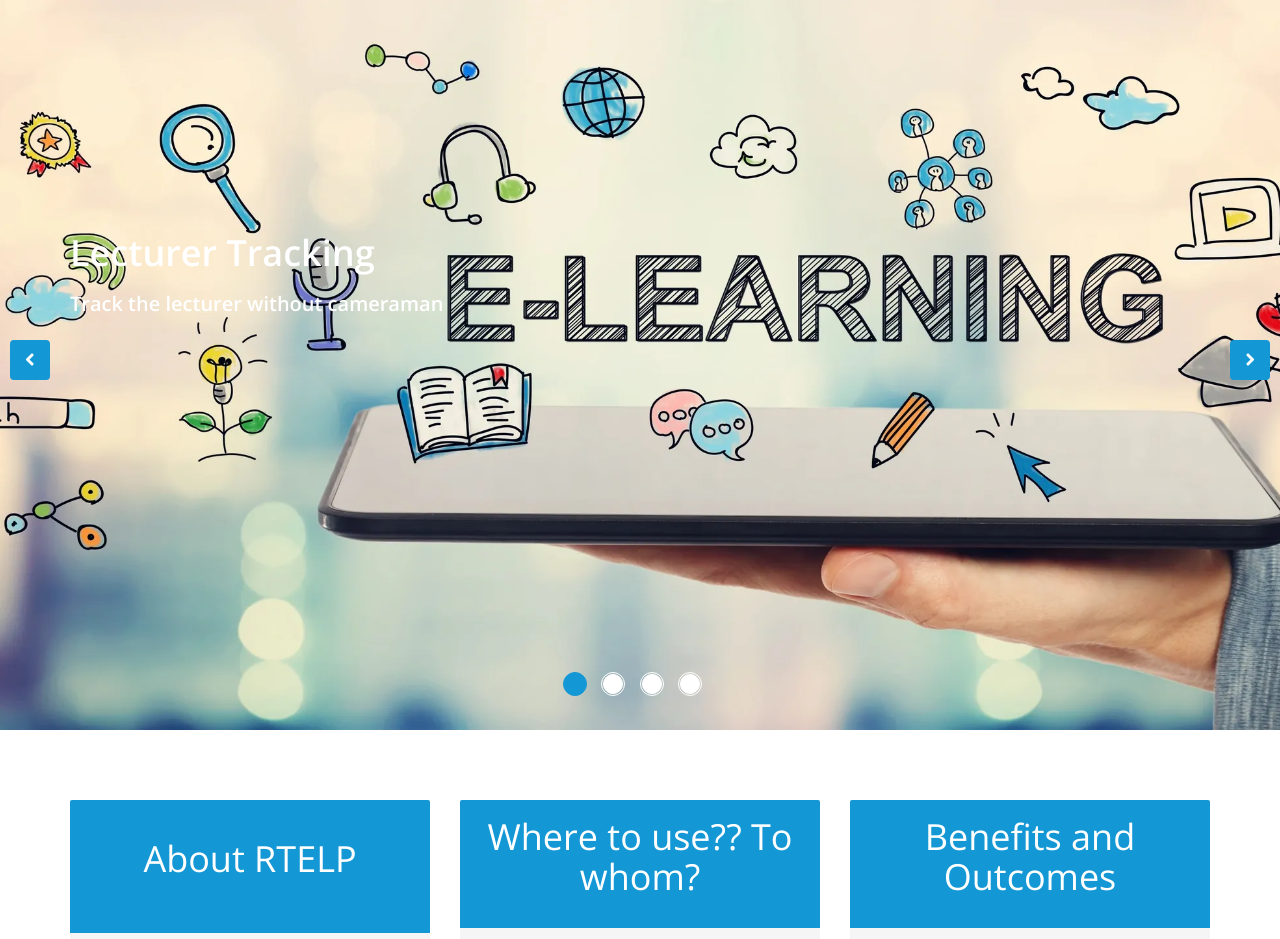
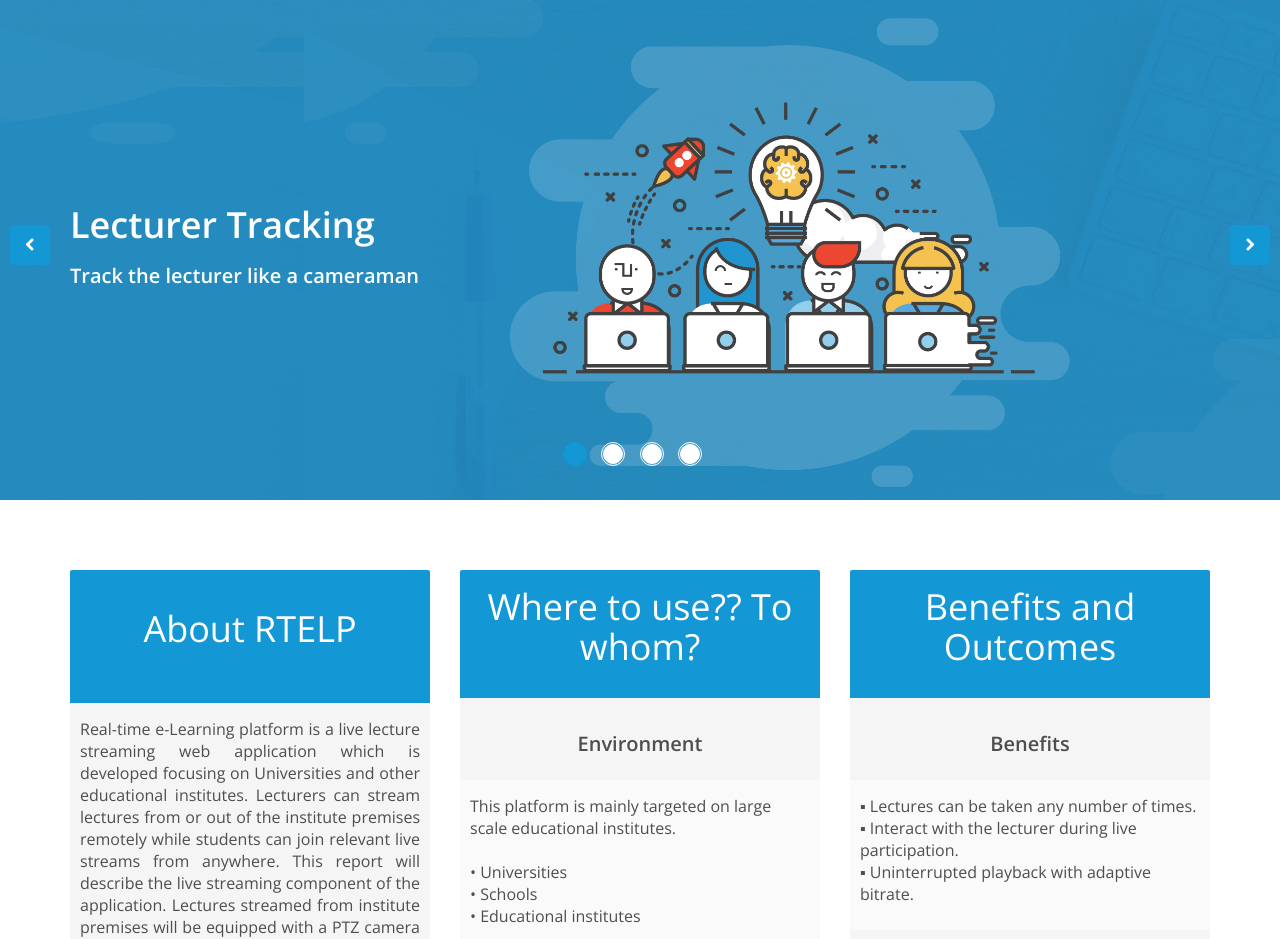
Before and after one commit to hiranthaA/rtelp-website, a PHP site: page / in a window 1280 px wide. Shown: the part 107-1046 px from the top of the page. Run offline with PHP 8.4, Linux system fonts and the light colour scheme.

Commit message:
UI tweaks

```diff
--- a/about-us.html
+++ b/about-us.html
@@ -59,7 +59,7 @@
         </nav><!--/nav-->
 	</header><!--/header-->
 
-    <section id="about-us">
+    <section id="about-us"  style="min-height: calc(100vh - 189px);">
         <div class="container">
 			<!-- our-team -->
 			<div class="team">
--- a/css/main.css
+++ b/css/main.css
@@ -374,25 +374,25 @@ input.search-form:hover {
 
 
 #playback{
-  margin-top: 11%;
+  /* margin-top: 11%; */
 }
 
 #livestreaming{
 
 }
 
-#tracking{margin-top: 42%;}
+/* #tracking{margin-top: 42%;} */
 
 #stdlecInt{
 
 }
 
 #main-slider .carousel .carousel-content {
-  /* margin-top: 150px; */
+  margin-top: 150px;
 }
 
 #main-slider .carousel .slide-margin{
-  /* margin-top: 140px; */
+  margin-top: 55px;
 }
 
 #main-slider .carousel h2 {
--- a/domain.html
+++ b/domain.html
@@ -57,7 +57,7 @@
 
     </header><!--/header-->
 
-    <section id="content" class="shortcode-item">
+    <section id="content" class="shortcode-item" style="min-height: calc(100vh - 189px);">
         <div class="container">
             <div class="row">
 
@@ -277,7 +277,7 @@
             </div><!--/.row-->
         </div><!--/.container-->
     </section><!--/#content-->
-    <br>
+
 	<style type="text/css">
 	a{
 	color:#4e4e4e;
--- a/index.html
+++ b/index.html
@@ -76,13 +76,13 @@
             </ol>
             <div class="carousel-inner">
 
-                <div class="item active" style="background-image: url(images/slider/bg44.webp)">
+                <div class="item active" style="background-image: url(images/slider/bg55.jpg);height: 500px;">
                     <div class="container">
                         <div class="row slide-margin">
                             <div class="col-sm-6">
                                 <div class="carousel-content" id="tracking">
                                     <h1 class="animation animated-item-1">Lecturer Tracking </h1>
-                                    <h2 class="animation animated-item-2">Track the lecturer without cameraman</h2>
+                                    <h2 class="animation animated-item-2">Track the lecturer like a cameraman</h2>
 
                                 </div>
                             </div>
@@ -97,7 +97,7 @@
                     </div>
                 </div><!--/.item-->
 
-                <div class="item" style="background-image: url(images/slider/bg55.jpg)">
+                <div class="item" style="background-image: url(images/slider/bg55.jpg);height: 500px;">
                     <div class="container">
                         <div class="row slide-margin">
                             <div class="col-sm-6">
@@ -118,7 +118,7 @@
                     </div>
                 </div><!--/.item-->
 
-                <div class="item" style="background-image: url(images/slider/bg11.jpg)">
+                <div class="item" style="background-image: url(images/slider/bg55.jpg);height: 500px;">
                     <div class="container">
                         <div class="row slide-margin">
                             <div class="col-sm-6">
@@ -136,13 +136,13 @@
                     </div>
                 </div><!--/.item-->
 
-				<div class="item" style="background-image: url(images/slider/bg33.jpg)">
+				<div class="item" style="background-image: url(images/slider/bg55.jpg);height: 500px;">
                     <div class="container">
                         <div class="row slide-margin">
                             <div class="col-sm-6">
                                 <div class="carousel-content" id="stdlecInt">
                                     <h1 class="animation animated-item-1">Live Student-Lecturer Interaction</h1>
-                                    <h2 class="animation animated-item-2">Any questions? Interact with the lecturer with your webcam</h2>
+                                    <h2 class="animation animated-item-2">Any questions? Interact with the lecturer<br> with your webcam / chatbox</h2>
 
                                 </div>
                             </div>
--- a/milestone.html
+++ b/milestone.html
@@ -56,7 +56,7 @@
 
     </header><!--/header-->
 
-    <section id="content" class="shortcode-item">
+    <section id="content" class="shortcode-item" style="min-height: calc(100vh - 189px);">
         <div class="container">
             <div class="row">
 
@@ -261,8 +261,6 @@
     </section><!--/#content-->
 
 
-<br>
-<br>
     <footer id="footer" class="midnight-blue">
         <div class="container">
             <div class="row">
```
Also changed, not shown: documents.html (+1 -10 lines), presentations.html (+1 -11 lines), images/slider/bg55.jpg.
